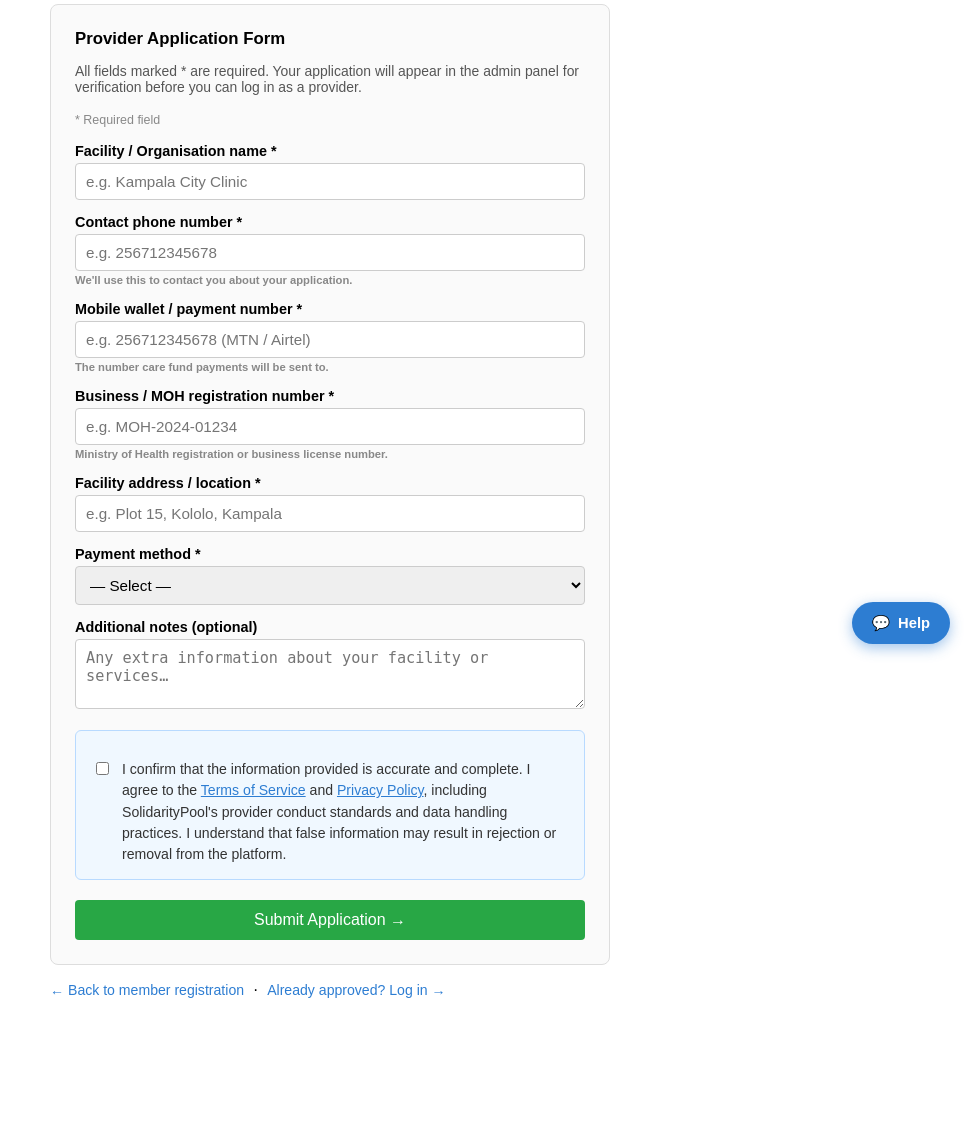
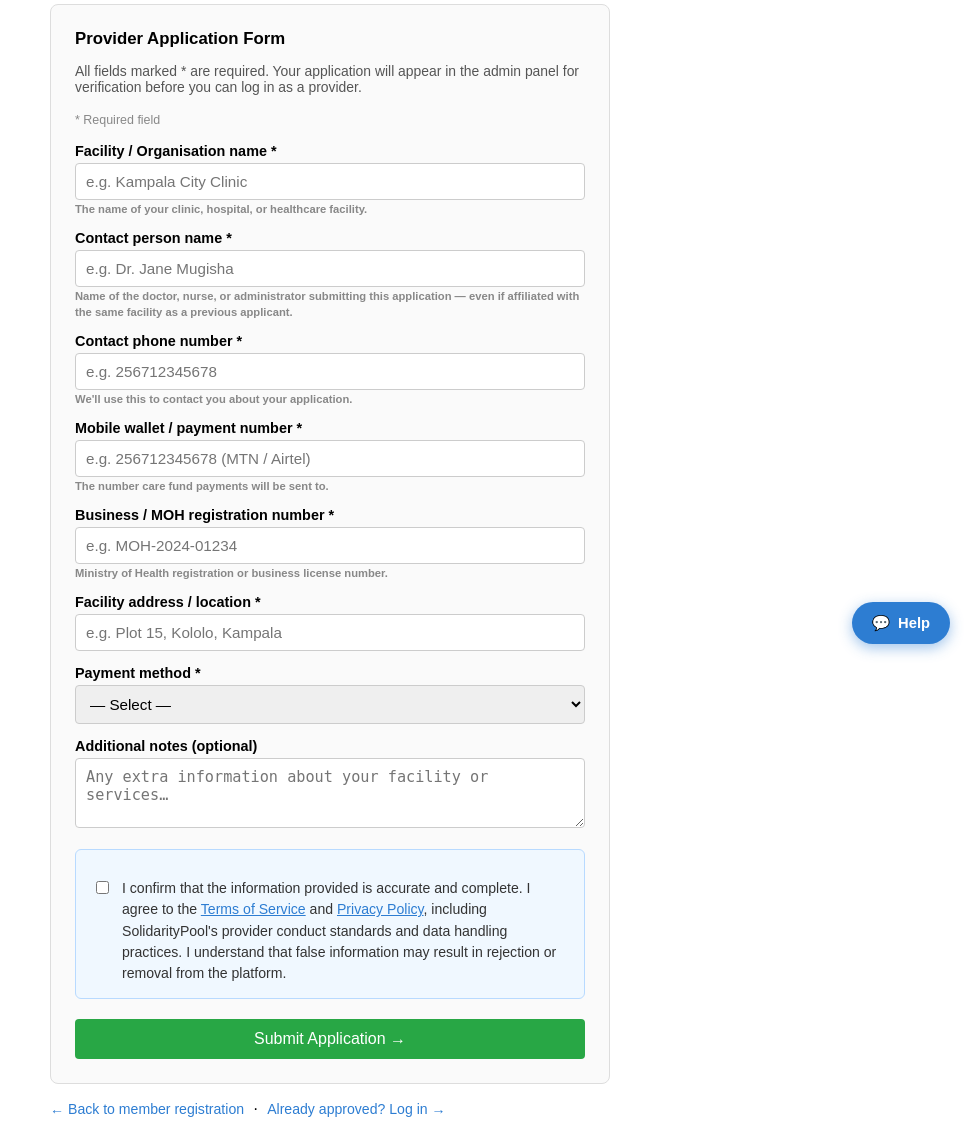
Before and after one commit to markosbio/solidarity_prototype, a Flask app: page /apply-provider in a window 1280 px wide. Shown: the part 134-1258 px from the top of the page, without its empty margins (310-1280 px from the left). Before the commit the page ends 1132 px from the top, so only its background shows below. Run offline with Flask 3, Linux system fonts and the light colour scheme.

Commit message:
Add unique sequential codes and contact person field for providers
Update provider application to generate unique sequential codes per individual, add a contact person field, and make sequential code generation the default option in the admin interface.

Replit-Commit-Author: Agent
Replit-Commit-Session-Id: fae7d573-1483-4338-9495-5b2fccba1bb7
Replit-Commit-Checkpoint-Type: full_checkpoint
Replit-Commit-Event-Id: 2d2c35b7-9a74-4ea2-a6a3-cedd22ad9a41
Replit-Commit-Screenshot-Url: https://storage.googleapis.com/screenshot-production-us-central1/deed2de7-49b0-4718-985e-e39bbc8f031f/fae7d573-1483-4338-9495-5b2fccba1bb7/HIwZCiv
Replit-Helium-Checkpoint-Created: true

```diff
--- a/app.py
+++ b/app.py
@@ -403,6 +403,7 @@ def _run_column_migrations():
         "ALTER TABLE payment_record ADD COLUMN IF NOT EXISTS dispute_at TIMESTAMP",
         "ALTER TABLE admin_audit_log ADD COLUMN IF NOT EXISTS old_value VARCHAR(500)",
         "ALTER TABLE admin_audit_log ADD COLUMN IF NOT EXISTS new_value VARCHAR(500)",
+        "ALTER TABLE verified_provider ADD COLUMN IF NOT EXISTS contact_person VARCHAR(150)",
         "ALTER TABLE user_login_history ADD COLUMN IF NOT EXISTS user_agent VARCHAR(300)",
         "ALTER TABLE support_ticket ADD COLUMN IF NOT EXISTS priority VARCHAR(10) DEFAULT 'medium'",
         """CREATE TABLE IF NOT EXISTS support_ticket (
@@ -765,15 +766,16 @@ def register_provider():
 @app.route('/apply-provider', methods=['GET', 'POST'])
 def apply_provider():
     if request.method == 'POST':
-        provider_name = request.form.get('provider_name', '').strip()
-        phone = request.form.get('phone', '').strip()
+        provider_name    = request.form.get('provider_name', '').strip()
+        contact_person   = request.form.get('contact_person', '').strip()
+        phone            = request.form.get('phone', '').strip()
         provider_wallet_number = request.form.get('provider_wallet_number', '').strip()
         business_license = request.form.get('business_license', '').strip()
-        location = request.form.get('location', '').strip()
-        payment_type = request.form.get('payment_type', '').strip()
-        notes = request.form.get('notes', '').strip()
-
-        if not all([provider_name, phone, provider_wallet_number, business_license, location, payment_type]):
+        location         = request.form.get('location', '').strip()
+        payment_type     = request.form.get('payment_type', '').strip()
+        notes            = request.form.get('notes', '').strip()
+
+        if not all([provider_name, contact_person, phone, provider_wallet_number, business_license, location, payment_type]):
             form = request.form
             return render_template('apply_provider.html', submitted=False,
                                    error='All required fields must be filled in.', form=form)
@@ -786,6 +788,7 @@ def apply_provider():
 
         vp = VerifiedProvider(
             provider_name=provider_name,
+            contact_person=contact_person,
             phone=phone,
             provider_wallet_number=provider_wallet_number,
             business_license=business_license,
@@ -1325,6 +1328,7 @@ def admin_verified_providers():
 def apply_verified_provider():
     vp = VerifiedProvider(
         provider_name=request.form.get('provider_name', '').strip(),
+        contact_person=request.form.get('contact_person', '').strip() or None,
         phone=request.form.get('phone', '').strip().lstrip('+'),
         provider_wallet_number=request.form.get('provider_wallet_number', '').strip(),
         business_license=request.form.get('business_license', '').strip(),
@@ -1351,27 +1355,27 @@ def admin_verify_provider_application(app_id):
         vp.reviewed_at = datetime.utcnow()
         vp.reviewed_by = session['user_id']
 
-        # Generate a clean provider code from the clinic name if not already in Provider table
+        # Always create a NEW Provider record per individual so codes are unique.
+        # Use the facility name as the prefix for sequential numbering so that
+        # multiple people from the same clinic get e.g. MUTUNGOC001, MUTUNGOC002, …
         import re
-        base_code = re.sub(r'[^A-Z0-9]', '', vp.provider_name.upper())[:8] or 'CLINIC'
-        existing = Provider.query.filter_by(provider_code=base_code).first()
-        if existing:
-            provider = existing
-            provider.verified = True
-        else:
-            provider = Provider(
-                name=vp.provider_name,
-                provider_code=base_code,
-                payment_type='mobile_money',
-                payment_details=vp.provider_wallet_number or '',
-                verified=True,
-                contact_name=vp.provider_name,
-                contact_phone=vp.phone,
-            )
-            db.session.add(provider)
+        prefix = re.sub(r'[^A-Z0-9]', '', vp.provider_name.upper())[:8] or 'CLINIC'
+        new_code = _generate_sequential_code(prefix)
+        individual_name = getattr(vp, 'contact_person', None) or vp.provider_name
+        provider = Provider(
+            name=vp.provider_name,
+            provider_code=new_code,
+            payment_type='mobile_money',
+            payment_details=vp.provider_wallet_number or '',
+            verified=True,
+            contact_name=individual_name,
+            contact_phone=vp.phone,
+        )
+        db.session.add(provider)
 
         db.session.commit()
-        logger.info("Provider application approved: vp_id={} code={}", vp.id, provider.provider_code)
+        logger.info("Provider application approved: vp_id={} individual={} code={}",
+                    vp.id, individual_name, provider.provider_code)
         notify_provider_approved(vp.phone, vp.provider_name, provider.provider_code)
 
     elif action == 'reject':
--- a/models.py
+++ b/models.py
@@ -114,6 +114,7 @@ class VerifiedProvider(db.Model):
     """Full provider verification applications with document tracking."""
     id = db.Column(db.Integer, primary_key=True)
     provider_name = db.Column(db.String(150), nullable=False)
+    contact_person = db.Column(db.String(150), nullable=True)
     phone = db.Column(db.String(20), nullable=False)
     business_license = db.Column(db.String(100))
     location = db.Column(db.String(200))
--- a/templates/apply_provider.html
+++ b/templates/apply_provider.html
@@ -74,6 +74,13 @@
     <label>Facility / Organisation name *
       <input type="text" name="provider_name" placeholder="e.g. Kampala City Clinic"
              value="{{ form.provider_name or '' }}" required>
+      <span class="hint">The name of your clinic, hospital, or healthcare facility.</span>
+    </label>
+
+    <label>Contact person name *
+      <input type="text" name="contact_person" placeholder="e.g. Dr. Jane Mugisha"
+             value="{{ form.contact_person or '' }}" required>
+      <span class="hint">Name of the doctor, nurse, or administrator submitting this application — even if affiliated with the same facility as a previous applicant.</span>
     </label>
 
     <label>Contact phone number *
```
Also changed, not shown: templates/admin_verified_providers.html (+16 -11 lines), attached_assets/Screenshot_20260514_013112_Samsung_Browser_1778711741263.jpg (added), attached_assets/Screenshot_20260514_013125_Samsung_Browser_1778711741276.jpg (added).
